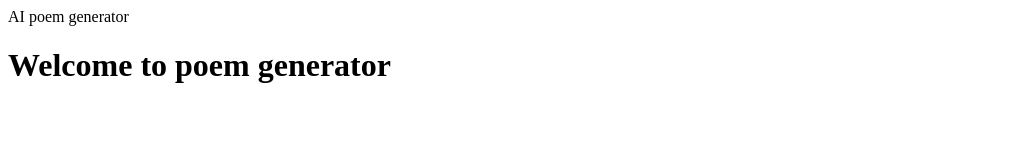
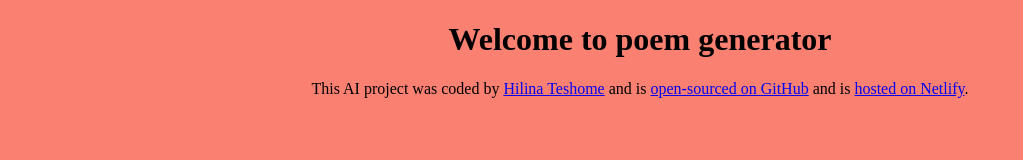
Before and after one commit to linat117/poem-generator, a plain HTML site: page src/index.html in a window 1280 px wide. Shown: the whole page, without its empty margins (0-1023 px from the left). Drawn offline with Linux system fonts and the light colour scheme.

Commit message:
index page footer added

```diff
--- a/src/index.html
+++ b/src/index.html
@@ -1,13 +1,25 @@
 <!DOCTYPE html>
 <html lang="en">
-<head>
-    <meta charset="UTF-8">
-    <meta name="viewport" content="width=device-width, initial-scale=1.0">
-   <link sty
+  <head>
+    <meta charset="UTF-8" />
+    <meta name="viewport" content="width=device-width, initial-scale=1.0" />
+    <link rel="stylesheet" href="style.css" />
     <title>AI poem generator</title>
-</head>
-<body>
-    <h1>Welcome to poem generator </h1>
-    <script src="src/index.js"></script>
-</body>
+  </head>
+  <body>
+    <h1>Welcome to poem generator</h1>
+    <footer>
+      This AI project was coded by
+      <a href="https://github.com/linat117/" target="_blank">Hilina Teshome</a>
+      and is
+      <a href="https://github.com/linat117/poem-generator" target="_blank">
+        open-sourced on GitHub</a
+      >
+      and is
+      <a href="https://ai-french-poem-generator.netlify.app/" target="_blank"
+        >hosted on Netlify</a
+      >.
+    </footer>
+    <script src="index.js"></script>
+  </body>
 </html>
--- a/src/index.js
+++ b/src/index.js
@@ -0,0 +1 @@
+alert("Js connected successfully");
--- a/src/style.css
+++ b/src/style.css
@@ -0,0 +1,4 @@
+body {
+  background: salmon;
+  text-align: center;
+}
```
